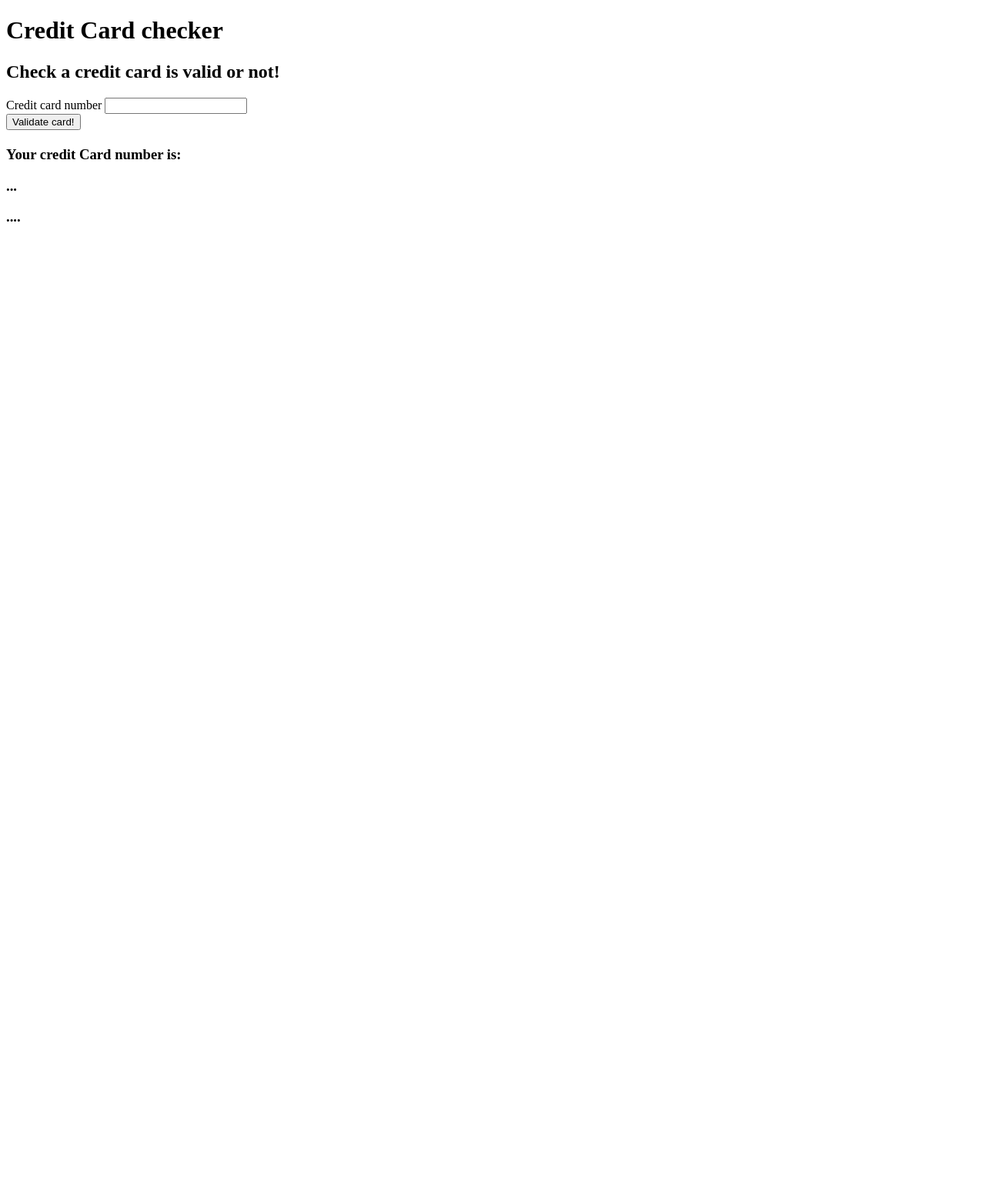
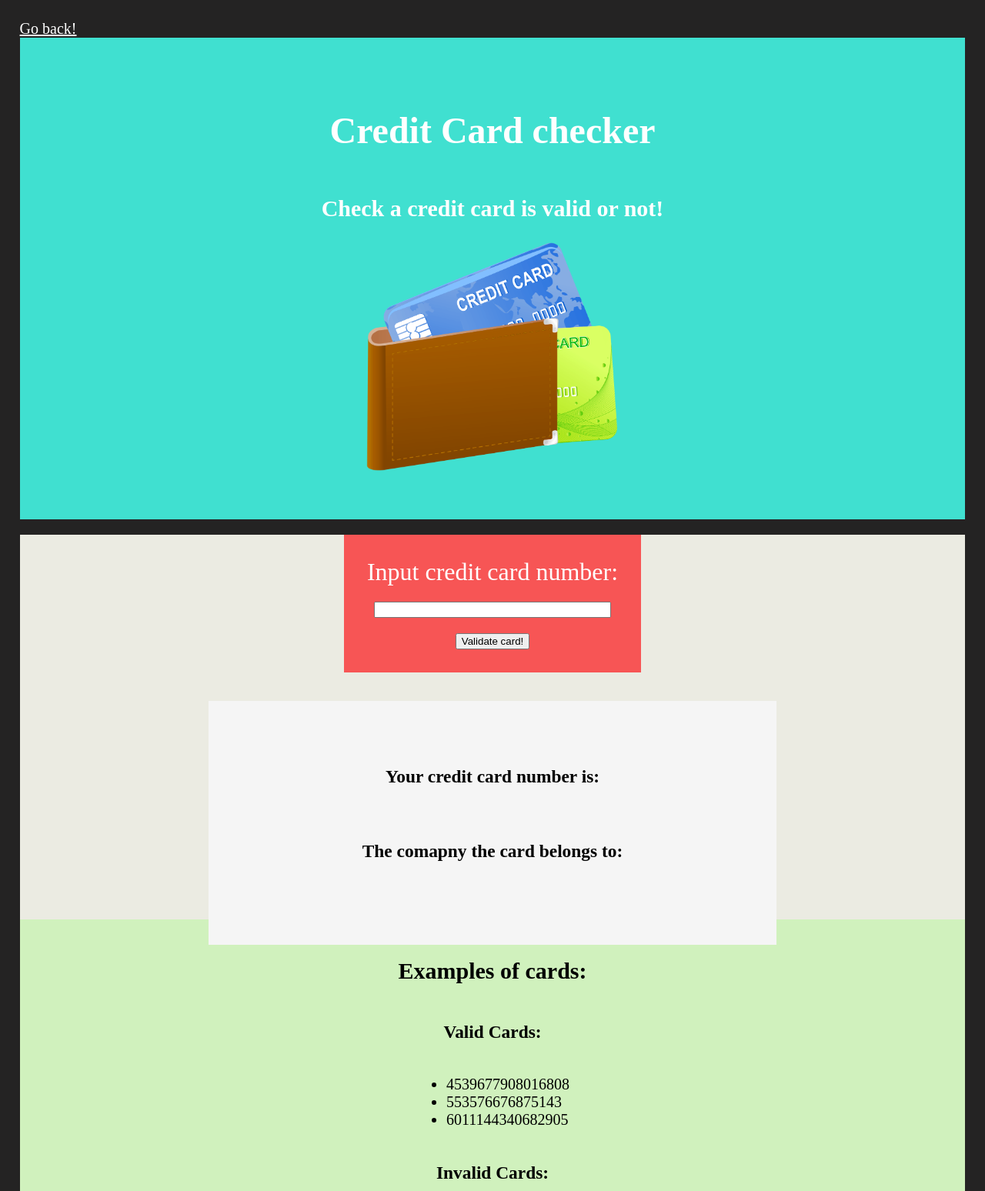
Before and after one commit to SamHeyesBurke/creditCardChecker, a plain HTML site: page index.html in a window 1280 px wide. Shown: the top 1548 px of the page at 77% size. Before the commit the page ends 800 px from the top, so only its background shows below. Drawn offline with Linux system fonts and the light colour scheme.

Commit message:
finished adding style

```diff
--- a/index.html
+++ b/index.html
@@ -8,33 +8,69 @@
     <link rel="stylesheet" href="resources/style.css">
     <script src="script.js"></script>
 </head>
+
+
 <body>
+<div class="container">
+
+    <div id="goback">
+        <a href="">Go back!</a>
+    </div>
 
     <header>
-    <h1 onclick="alert()">Credit Card checker</h1>
+        <h1 onclick="alert('ohhh baby')">Credit Card checker</h1>
         <h2>Check a credit card is valid or not!</h2>
+        <img src="resources/creditCard.png" alt="">
     </header>
 
+    <!--Credit section
+    --------------------------------------
+    -->
+
+    <div id="creditSection">
         <form>
-    <label for="creditCard">Credit card number</label>
-     <input type="text" id="creditCard" name="creditCard">
+           <label id = "label" for="creditCard">Input credit card number:</label>
+           <input type="text" id="creditCard" name="creditCard" style="width: 300px;" >
+           <button type="button" onclick="getResult()">Validate card!</button>
          </form>
-
- <button onclick="getResult()">Validate card!</button>
-
 
          <div id="warningMessage">
              <h4></h4>
          </div>
 
-<section>
-    <h3>Your credit Card number is:</h3>
-    <div id="creditValue"><h3>...</h3></div>
-</section>
+         <div id="result">
 
+            <h3>Your credit card number is: </h3>
 
-    <div id="isValid">
-        <h3>....</h3>
+            <div id="isValid"><h3></h3></div>
+
+            <h3>The comapny the card belongs to:</h3>
+
+             <div id="companyName"><h3></h3></div>
+
+        </div>
+
+    </div>
+
+    <div id="exampleSection">
+
+        <h2>Examples of cards:</h2>
+
+        <h3>Valid Cards:</h3>
+         <ul>
+          <li>4539677908016808</li>
+          <li>553576676875143</li>
+          <li>6011144340682905</li>
+        </ul>
+
+        <h3>Invalid Cards:</h3>
+         <ul>
+            <li>4532778771091795</li>
+            <li>5795593392134643</li>
+            <li>375796084459914</li>
+         </ul>
+    </div>
+
 </div>
 </body>
 </html>
--- a/resources/style.css
+++ b/resources/style.css
@@ -1,3 +1,120 @@
+body {
+    color: white;
+    background-color: rgb(36, 35, 35);
+    font-size: 20px;
+    margin: 2%;
+}
+
+#container {
+    grid-template-rows: 0.1fr 2fr 2fr ;
+}
+
+#goback a {
+    color: white;
+}
+
+#goback a:hover {
+    color: turquoise;
+    text-decoration: none;
+}
+
+header {
+    grid-row: 2/span 1;
+    background-color: turquoise;
+    padding: 5%;
+    display: flex;
+    justify-content: center;
+    align-items: center;
+    flex-direction: column;
+}
+
+header img {
+    width: 50%;
+    height: auto;
+}
+
+@media (min-width: 1000px){
+    header img {
+        width: 30%;
+    }
+}
+
+@media (max-width: 485px) {
+    header {
+        padding: 2%;
+    }
+    header img {
+        width: 80%;
+    }
+}
+
+h1 {
+    font-size: 3rem;
+}
+
+/* credit section
+--------------------------------------------
+*/
+
+#creditSection {
+    margin-top: 20px;
+    grid-row: 3 /span 1;
+    background-color: rgb(235, 235, 226);
+    display: flex;
+    flex-direction: column;
+    justify-content: flex-start;
+    align-items: center;
+    height: 500px;
+}
+
+form {
+    display: flex;
+    flex-direction: column;
+    justify-content: center;
+    align-items: center;
+    font-size: 2rem;
+    background-color: rgb(247, 85, 85);
+    padding: 30px;
+}
+
+#label {
+    margin-bottom: 20px;
+}
+
+button {
+    margin-top: 20px;
+}
+
+
 #warningMessage {
     color: red;
+    margin: 5px;
 }
+
+#result {
+    background-color: whitesmoke;
+    color: black;
+    width: 50%;
+    height: 40%;
+    padding: 5%;
+    display: flex;
+    justify-content: flex-start;
+    align-items: center;
+    flex-direction: column;
+}
+
+
+/* Example section
+--------------------------------------------
+*/
+
+
+#exampleSection {
+    background-color: rgb(208, 241, 189);
+    color: black;
+    height: 500px;
+    display: flex;
+    flex-direction: column;
+    justify-content: center;
+    align-items: center;
+}
--- a/script.js
+++ b/script.js
@@ -1,12 +1,3 @@
-
-
-
-function modulo () {
-    if ((x % 2) ) {
-        return x*2
-    }
-}
-
 
 
 const validateCred = (card) => {
@@ -20,10 +11,14 @@ const validateCred = (card) => {
       }
     }
     let sum = cardInverted.reduce((a, b) => a + b, 0); // add all numbers of the array
-    if (sum % 10 == 0) { // check if the modulus 10 equals zero (luhn algorithm)
-      return "The card is valid!"; // if so return true, card is valid
+
+    if(sum === 0) {
+        return "Invalid 😞";
+    }
+    else if (sum % 10 == 0) { // check if the modulus 10 equals zero (luhn algorithm)
+      return "Valid 🎉"; // if so return true, card is valid
     } else {
-      return "The card is invalid!"; // if not return false, card is invalid
+      return "Invalid 😞"; // if not return false, card is invalid
     }
   }
 
@@ -33,16 +28,43 @@ const validateCred = (card) => {
 
   function getResult () {
     let result = document.getElementById("creditCard").value;
-    document.getElementById('creditValue').innerHTML = result;
+
     let arr = Array.from(result.toString()).map(Number);
      document.getElementById('isValid').innerHTML = validateCred(arr);
 
-    let warning = document.getElementById('warningMessage').innerHTML;
 
-    if (arr.includes(NaN) || (arr.length >16 || arr.length <15)) {
-        document.getElementById("warningMessage").innerHTML = " -INVALID  - A credit card is a 15-16 digit number"
+    if (arr.includes(NaN) || (arr.length >16 || arr.length <15) || arr.includes(",")) {
+        document.getElementById("warningMessage").innerHTML = "ERROR. A credit card is a 15-16 digit number"
     } else {
         document.getElementById("warningMessage").innerHTML = ""
 
     }
-  }
+
+    if (document.getElementById('isValid').innerHTML == "Invalid 😞") {
+        document.getElementById('isValid').style.color = "red";
+    } else {
+        document.getElementById('isValid').style.color = "green"
+    }
+
+    let companyNum = ""
+        if(arr[0] === 3) {
+        companyNum = "Amex (American Express)"
+        } else if (arr[0] === 4) {
+            companyNum = "Visa"
+        } else if (arr[0] === 5) {
+            companyNum = "Mastercard"
+        } else if (arr[0] === 5) {
+            companyNum = "Discover"
+        } else {
+            companyNum = "Company not found"
+        }
+
+    document.getElementById("companyName").innerHTML = companyNum;
+
+    if (companyNum === "Company not found") {
+      document.getElementById("companyName").style.color = "red";
+    } else {
+      document.getElementById("companyName").style.color = "green"
+    }
+
+    }
```
Also changed, not shown: resources/creditCard.png (added), 1 other file. Lines whose indentation alone changed are shown as unchanged.
